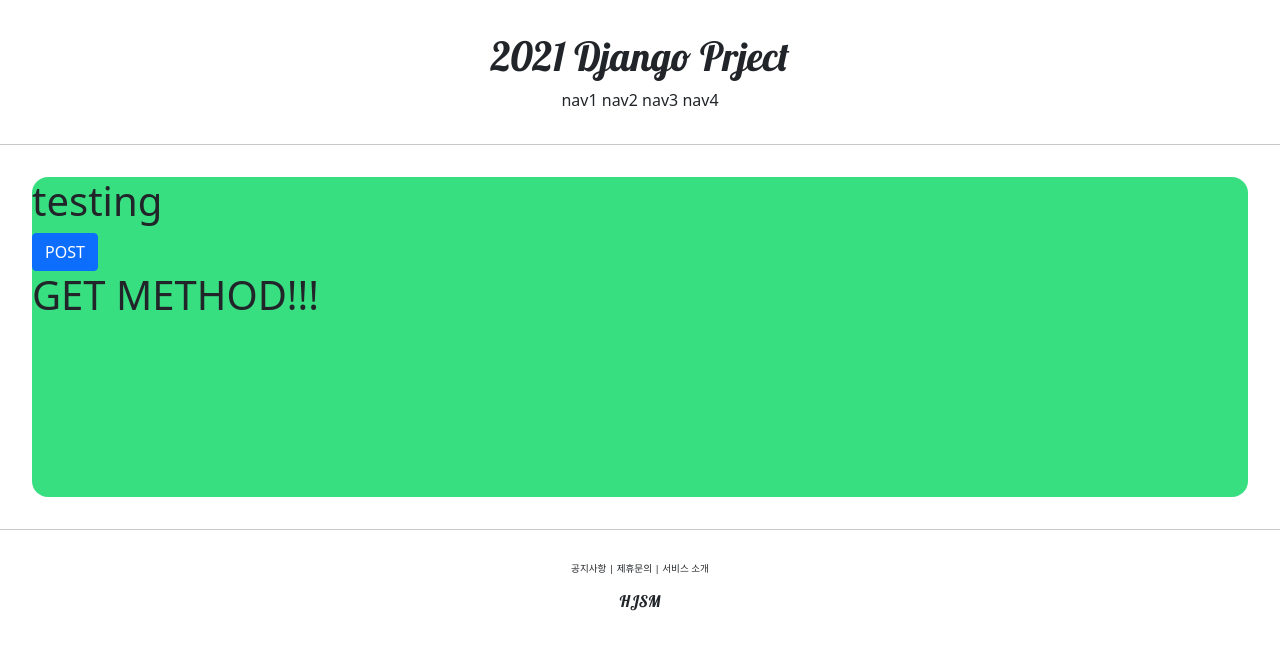
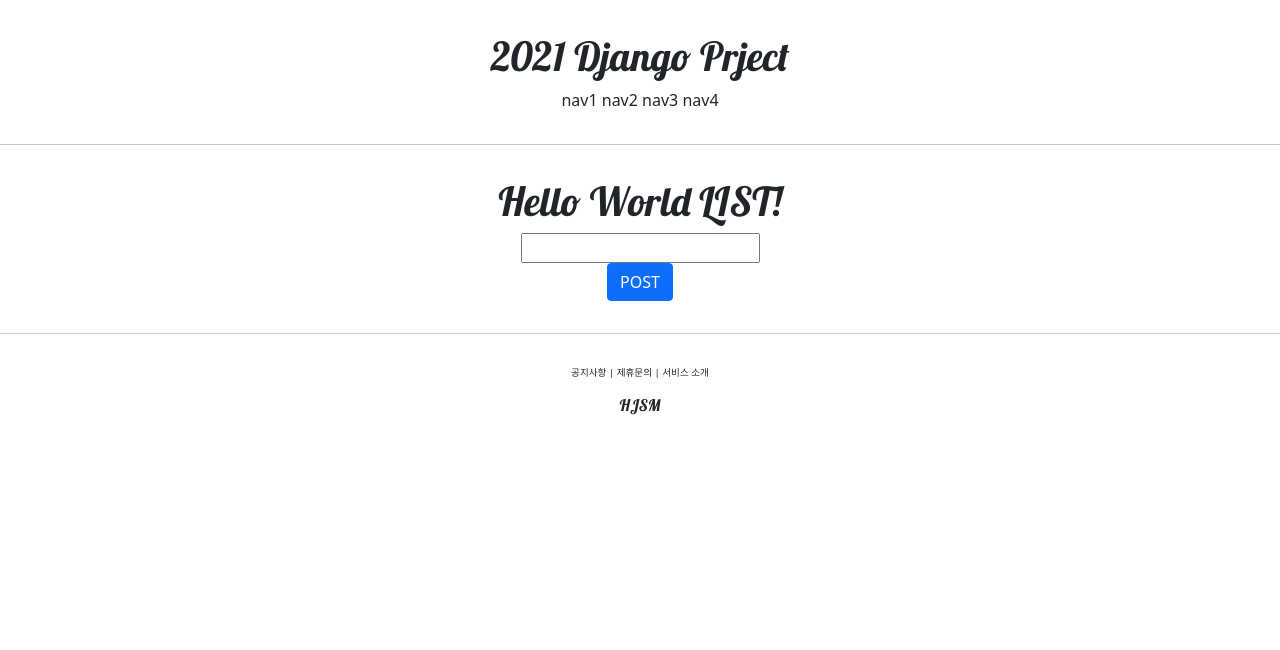
Before and after one commit to ddubi6796/hjsm, a Django app: page /account/hello_world/ in a window 1280 px wide. Shown: the top 650 px of the page. Run offline with Django 3.2, Linux system fonts and the light colour scheme.

Commit message:
django course 18 commit

```diff
--- a/accountapp/models.py
+++ b/accountapp/models.py
@@ -2,4 +2,4 @@ from django.db import models
 
 # Create your models here.
 class HelloWorld(models.Model):
-    text = models.CharField(max_length=255, null=False)
+    text = models.CharField(max_length=255, null=False)     #char 필드
--- a/accountapp/templates/accountapp/helloworld.html
+++ b/accountapp/templates/accountapp/helloworld.html
@@ -1,18 +1,27 @@
 {% extends 'base.html' %}
 
 {% block content %}
-    <div style="height: 20rem; background-color: #38df81; border-radius: 1rem; margin: 2rem;">
-        <h1>
-            testing
+    <div style="border-radius: 1rem; margin: 2rem; text-align: center">
+        <h1 style="font-family: 'lobster', cursive;">
+            Hello World LIST!
         </h1>
 
         <form action="/account/hello_world/" method="post">
             {% csrf_token %}
-            <input type="submit" class="btn btn-primary" value="POST">
+            <div>
+                <input type="text" name="hello_world_input">
+            </div>
+            <div>
+                <input type="submit" class="btn btn-primary" value="POST">
+            </div>
         </form>
 
-        <h1>
-            {{ text }}
-        </h1>
+        {% if hello_world_list %}
+            {% for hello_world in hello_world_list %}
+                <h4>
+                    {{ hello_world.text }}
+                </h4>
+            {% endfor %}
+        {% endif %}
     </div>
 {% endblock %}
--- a/accountapp/views.py
+++ b/accountapp/views.py
@@ -1,13 +1,26 @@
-from django.http import HttpResponse
+from django.http import HttpResponse, HttpResponseRedirect
 from django.shortcuts import render
 
 # Create your views here.
+from django.urls import reverse
+
+from accountapp.models import HelloWorld    #Alt+Ent: auto import
+
 
 def hello_world(request):
     #return HttpResponse('안녕하세요 HJSM의 첫번째 View입니다!!')
 
     #POST와 GET방식 분기
     if request.method == "POST":
-        return render(request, 'accountapp/helloworld.html', context={'text': 'POST METHOD!!!'})
+
+        temp = request.POST.get('hello_world_input')
+
+        new_hello_world = HelloWorld()
+        new_hello_world.text = temp
+        new_hello_world.save()
+
+        return HttpResponseRedirect(reverse('accountapp:hello_world'))
+
     else:
-        return render(request, 'accountapp/helloworld.html', context={'text': 'GET METHOD!!!'})
+        hello_world_list = HelloWorld.objects.all()
+        return render(request, 'accountapp/helloworld.html', context={'hello_world_list': hello_world_list})
```
